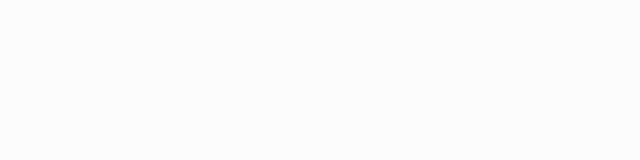
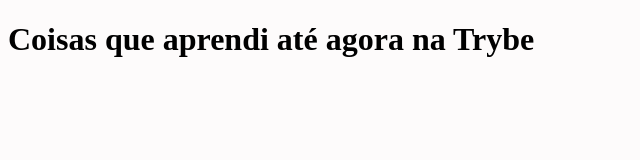
Before and after one commit to Danieldsvn/lessons-learned, a website: page index.html in a window 1280 px wide. Shown: the whole page, without its empty margins (0-640 px from the left). Drawn offline with Linux system fonts and the light colour scheme.

Commit message:
requisito 2 concluido

```diff
--- a/index.html
+++ b/index.html
@@ -8,6 +8,10 @@
     <link rel="stylesheet" href="style.css">
 </head>
 <body>
+    <header id="cabecalho">
+        <h1 id="titulo">Coisas que aprendi até agora na Trybe</h1>
+
+    </header>
 
 </body>
 </html>
--- a/style.css
+++ b/style.css
@@ -1,3 +1,7 @@
 body {
     background-color: rgb(253, 251, 251)
 }
+#cabecalho {
+    position: fixed;
+    top: 0;
+}
```
